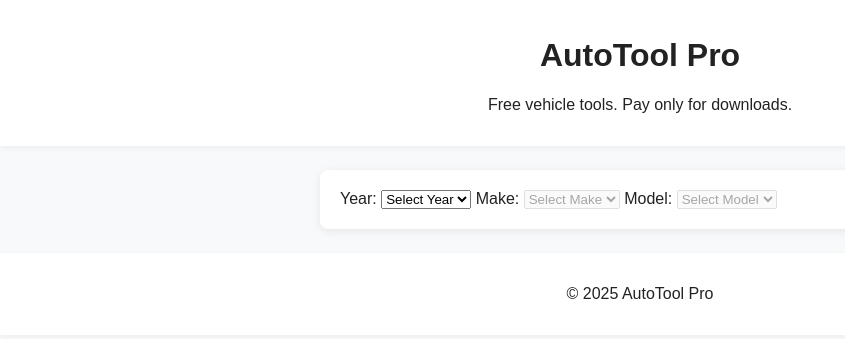
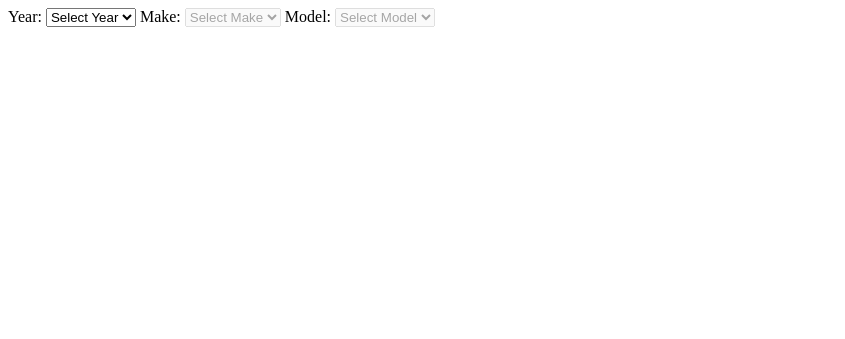
Before and after one commit to docii1809-tech/Autotool-pro, a plain HTML site: page index.html in a window 1280 px wide. Shown: the whole page, without its empty margins (0-845 px from the left). Drawn offline with Linux system fonts and the light colour scheme.

Commit message:
Update index.html

```diff
--- a/index.html
+++ b/index.html
@@ -1,21 +1,3 @@
-
-<!DOCTYPE html>
-<html lang="en">
-<head>
-  <meta charset="UTF-8" />
-  <meta name="viewport" content="width=device-width, initial-scale=1.0" />
-  <title>AutoTool Pro – Free Vehicle Tools</title>
-  <meta name="description" content="Free vehicle tools: Fuse Finder, maintenance checks, warning light help, and downloadable reports." />
-
-  <link rel="stylesheet" href="style.css" />
-</head>
-<body>
-
-  <header>
-    <h1>AutoTool Pro</h1>
-    <p>Free vehicle tools. Pay only for downloads.</p>
-  </header>
-
 <main>
 
   <!-- Vehicle selector -->
@@ -52,11 +34,3 @@
   </section>
 
 </main>
-
-  <footer>
-    <p>© 2025 AutoTool Pro</p>
-  </footer>
-
-  <script src="script.js"></script>
-</body>
-</html>
```
Lines whose indentation alone changed are shown as unchanged.
